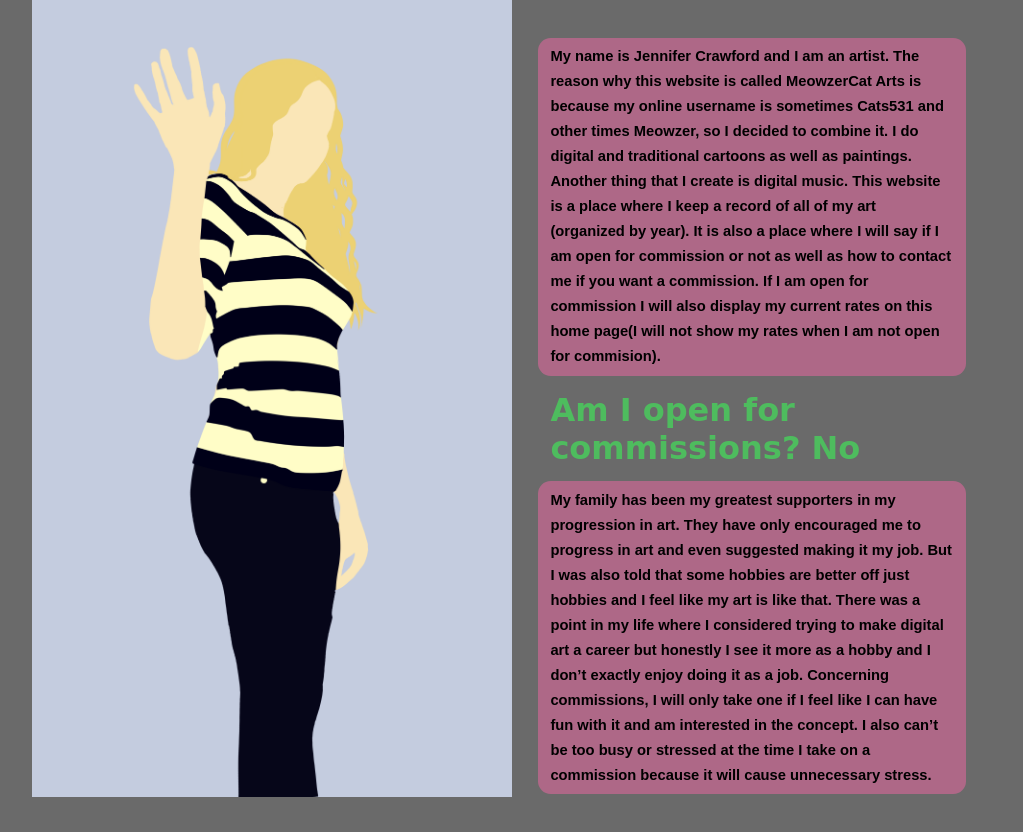
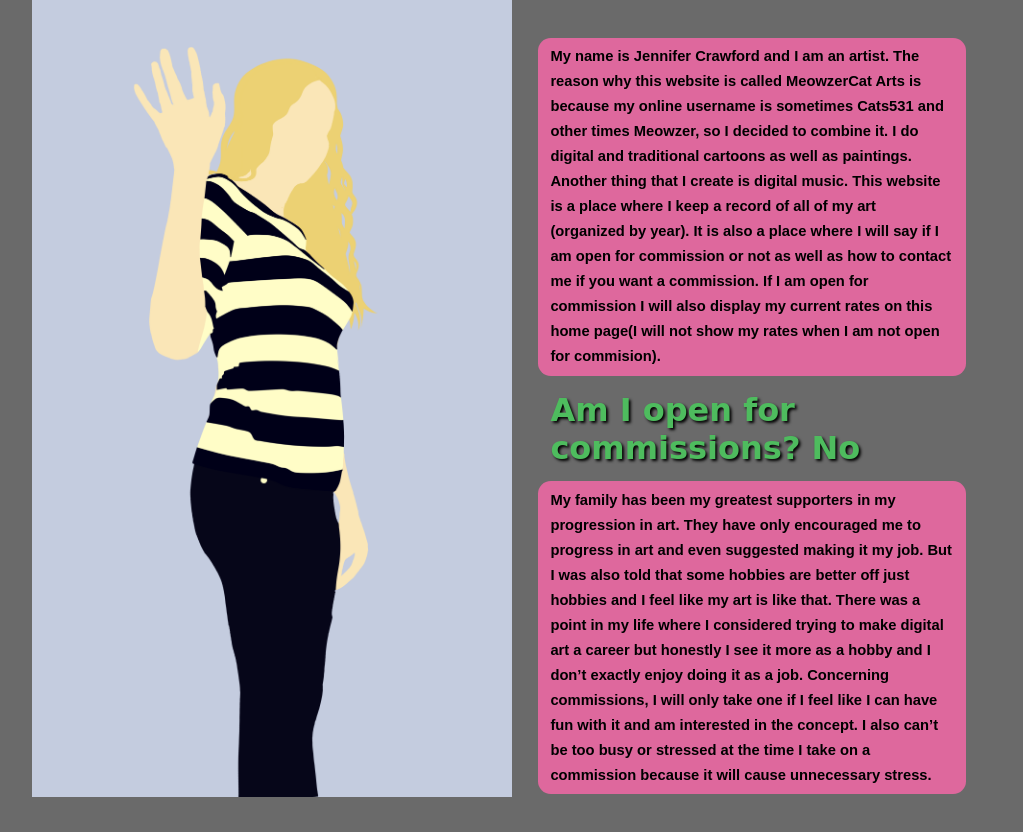
Before and after one commit to crawfy531/crawfy531.github.io, a plain HTML site: page meowzercatarts/index.html in a window 1280 px wide. Shown: the part 735-1567 px from the top of the page, without its empty margins (128-1151 px from the left). Drawn offline with Linux system fonts and the light colour scheme; a web font is replaced by a local one.

Commit message:
color_changes

```diff
--- a/meowzercatarts/style.css
+++ b/meowzercatarts/style.css
@@ -12,6 +12,7 @@ h2{
     color:#4EBC5E;
     margin:0;
     margin: 0.5vw 1vw;
+    text-shadow: black 2px 2px 3px;
 }
 h3{
     font-size: 1.15vw;
@@ -90,6 +91,7 @@ main{
     letter-spacing: 0.3em;
     word-spacing: 0em;
     margin: 0;
+    text-shadow: none;
 }
 .side-pic{
     width: 100%;
@@ -101,11 +103,11 @@ main{
     padding: 2vw;
 }
 .introduction-paragraph{
-    background-color: #DE689D95;
+    background-color: #DE689D;
     border-radius: 1vw;
 }
 .support-paragraph{
-    background-color: #DE689D95;
+    background-color: #DE689D;
     border-radius: 1vw;
 }
 footer{
@@ -240,7 +242,7 @@ audio::-webkit-media-controls-time-remaining-display{
 }
 .year_description{
     color: black;
-    background-color:#DE689D95 ;
+    background-color:#DE689D ;
     border-radius: 1vw;
     margin: 1vw;
 }
```
